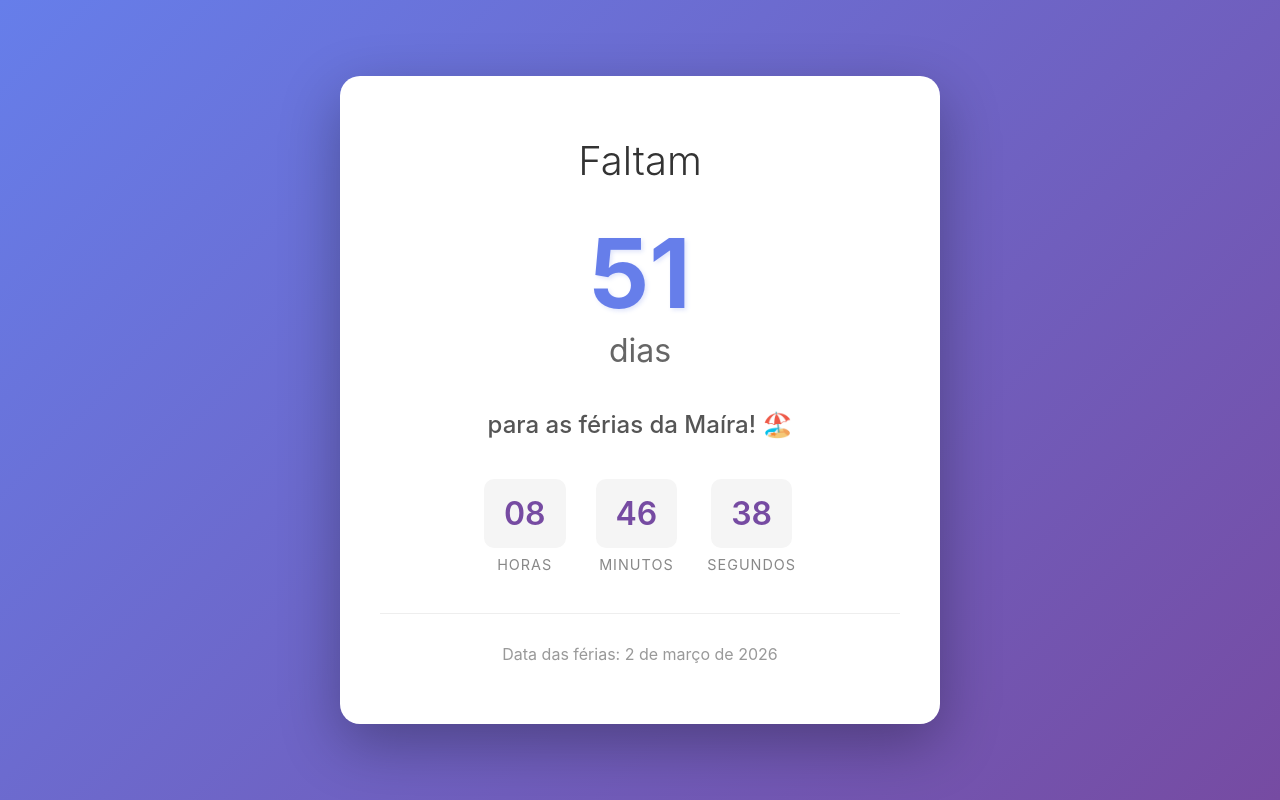
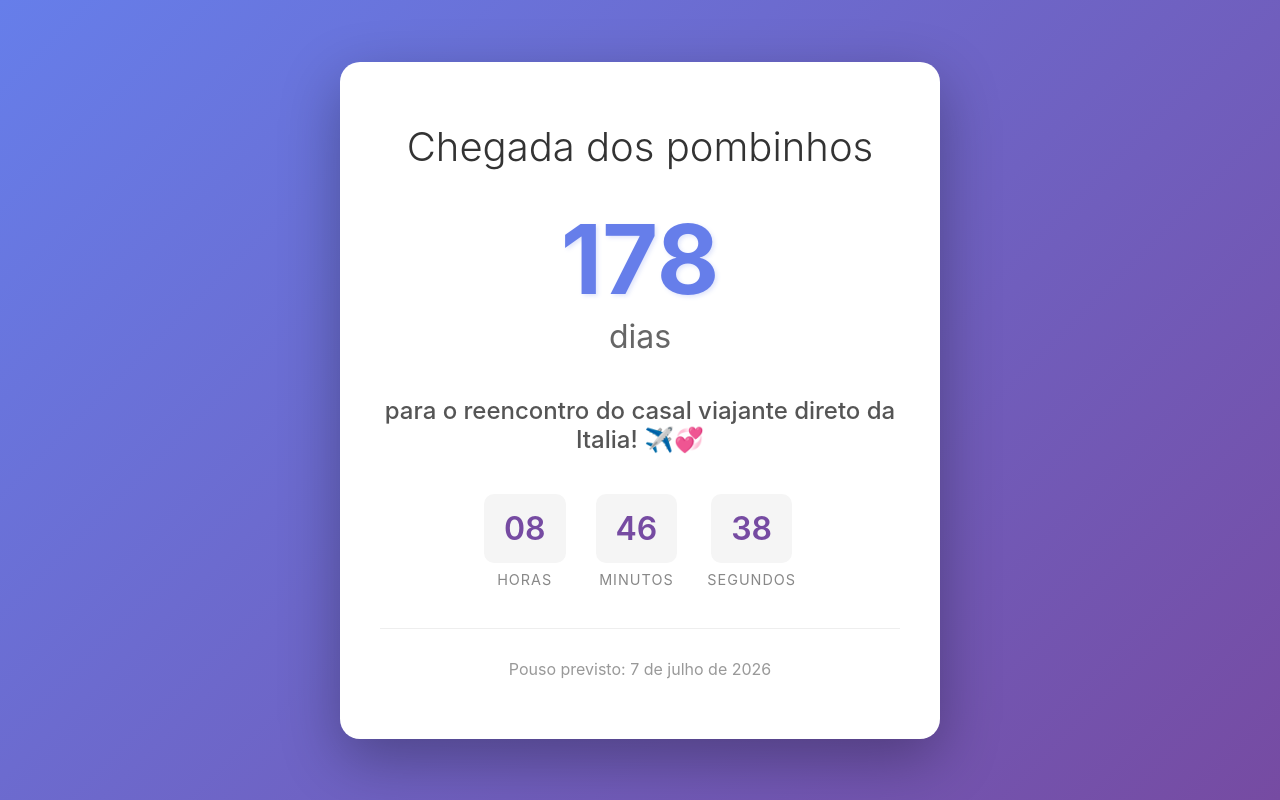
Before and after one commit to makuntz/contador-ferias, a React (Vite) app: page / in a window 1280 px wide. Built offline with nearby package versions, Linux system fonts and the light colour scheme.

Commit message:
fix: chegada dos pombinhos

```diff
--- a/index.html
+++ b/index.html
@@ -4,7 +4,7 @@
     <meta charset="UTF-8" />
     <link rel="icon" type="image/svg+xml" href="/vite.svg" />
     <meta name="viewport" content="width=device-width, initial-scale=1.0" />
-    <title>Contador de Férias - Maíra</title>
+    <title>Chegada dos Pombinhos</title>
   </head>
   <body>
     <div id="root"></div>
--- a/src/App.tsx
+++ b/src/App.tsx
@@ -10,7 +10,7 @@ function App() {
   })
 
   useEffect(() => {
-    const targetDate = new Date('2026-03-02T00:00:00').getTime()
+    const targetDate = new Date('2026-07-07T00:00:00').getTime()
 
     const updateTimer = () => {
       const now = new Date().getTime()
@@ -37,12 +37,14 @@ function App() {
   return (
     <div className="app">
       <div className="container">
-        <h1 className="title">Faltam</h1>
+        <h1 className="title">Chegada dos pombinhos</h1>
         <div className="days-display">
           <span className="number">{timeLeft.days}</span>
           <span className="label">dias</span>
         </div>
-        <p className="subtitle">para as férias da Maíra! 🏖️</p>
+        <p className="subtitle">
+          para o reencontro do casal viajante direto da Italia! ✈️💞
+        </p>
 
         <div className="time-details">
           <div className="time-item">
@@ -60,7 +62,13 @@ function App() {
         </div>
 
         <div className="date-info">
-          <p>Data das férias: 2 de março de 2026</p>
+          <p>Pouso previsto: 7 de julho de 2026</p>
+          {timeLeft.days === 0 &&
+          timeLeft.hours === 0 &&
+          timeLeft.minutes === 0 &&
+          timeLeft.seconds === 0 ? (
+            <p>Chegaram! Hora de matar a saudade e celebrar! 🥳</p>
+          ) : null}
         </div>
       </div>
     </div>
```
Also changed, not shown: 4 other files (tests, documents, lock files or other folders).
